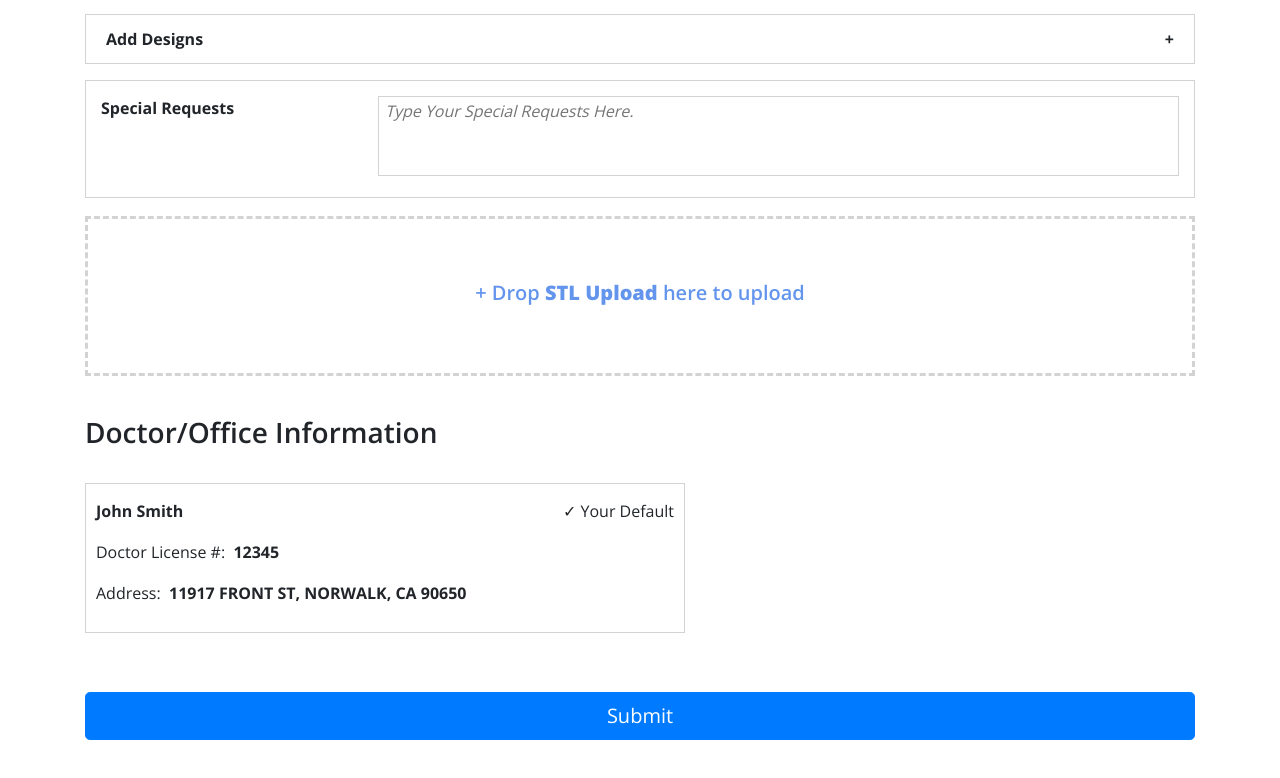
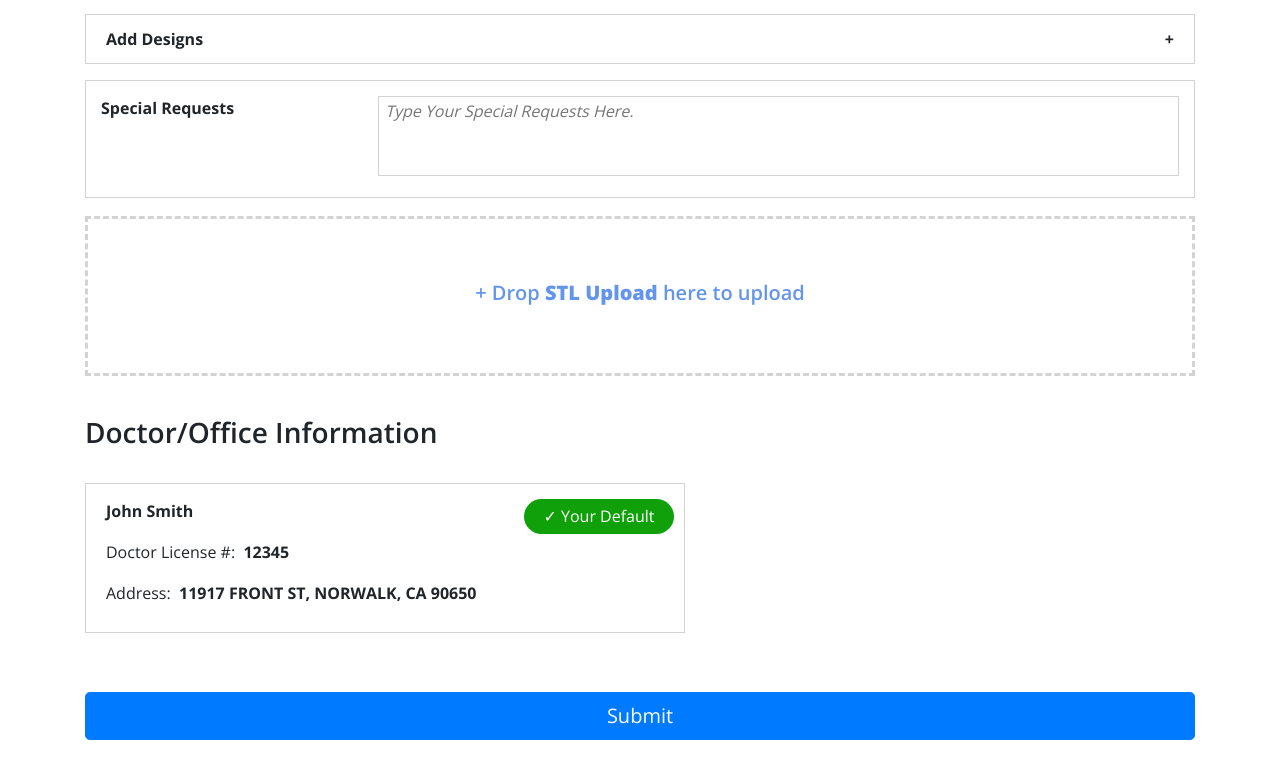
Before and after one commit to lenayj/RIO, a React (Create React App) app: page /newCase in a window 1280 px wide. Shown: the part 1251-2029 px from the top of the page. Built offline with nearby package versions, Linux system fonts and the light colour scheme.

Commit message:
modify css

```diff
--- a/src/css/newCase.css
+++ b/src/css/newCase.css
@@ -218,3 +218,23 @@ section.container.dropzone {
     font-size: 1.25rem;
     font-weight: 600;
 }
+
+/*Doctor/Office Info*/
+.defaultAddr-mark{
+    display: table;
+    background-color: rgb(15, 160, 10);
+    color: white;
+    width: 150px;
+    height: 35px;
+    border-radius: 2em;
+}
+
+.defaultAddr-mark p{
+    display: table-cell;
+    vertical-align: middle;
+    text-align: center;
+}
+
+.doctorOfficeInfo .part-value {
+    padding-left: 25px;
+}
```
